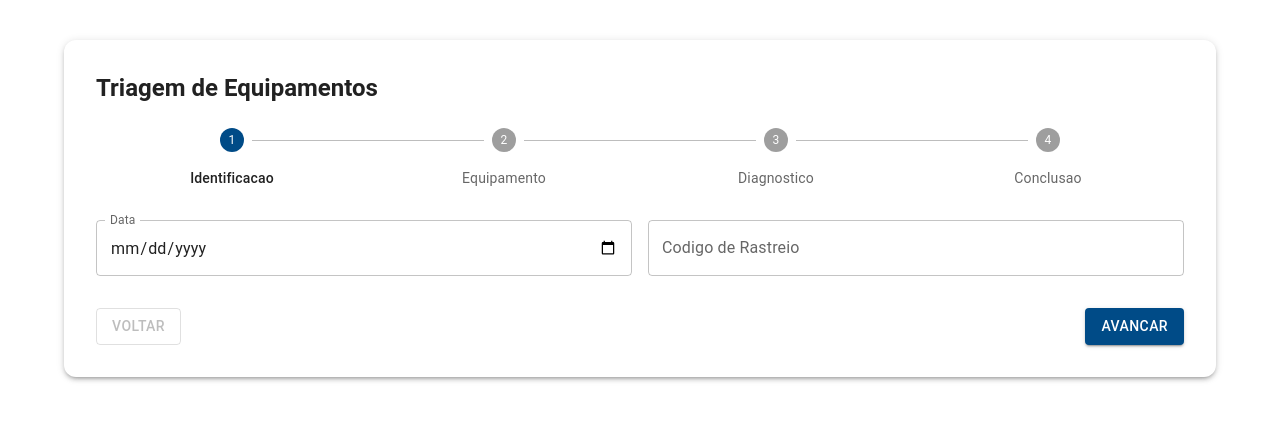
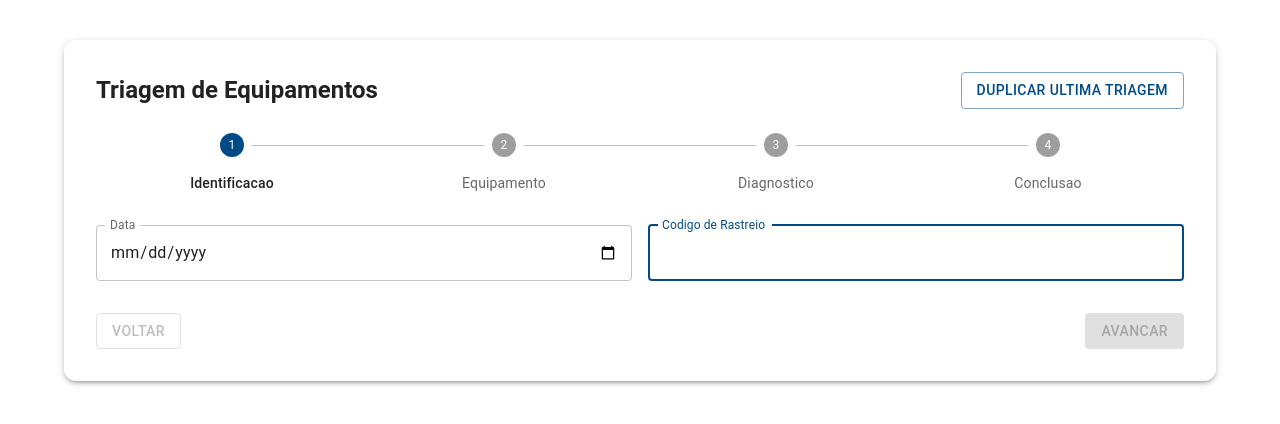
Before and after one commit to agr3w/Projeto_AT, a React (Vite) app: page /triagem in a window 1280 px wide. Shown: the top 424 px of the page. Built offline with nearby package versions, Linux system fonts and the light colour scheme.

Commit message:
Adiciona funcionalidades de edição e exclusão na triagem, além de permitir duplicação da última triagem

```diff
--- a/src/Router.jsx
+++ b/src/Router.jsx
@@ -6,7 +6,9 @@ export default function Router() {
   return (
     <Routes>
       <Route path="/" element={<DashboardTriagem />} />
+      <Route path="/dashboard" element={<DashboardTriagem />} />
       <Route path="/triagem" element={<Triagem />} />
+      <Route path="/editar/:id" element={<Triagem />} />
     </Routes>
   );
 }
--- a/src/pages/public/DashboardTriagem.jsx
+++ b/src/pages/public/DashboardTriagem.jsx
@@ -1,4 +1,4 @@
-import { useEffect, useMemo, useState } from "react";
+import { useMemo, useState } from "react";
 import {
   Autocomplete,
   Box,
@@ -8,6 +8,7 @@ import {
   CssBaseline,
   FormControl,
   Grid,
+  IconButton,
   InputLabel,
   MenuItem,
   Paper,
@@ -22,6 +23,8 @@ import {
   Typography,
 } from "@mui/material";
 import AddIcon from "@mui/icons-material/Add";
+import DeleteIcon from "@mui/icons-material/Delete";
+import EditIcon from "@mui/icons-material/Edit";
 import { ThemeProvider, createTheme } from "@mui/material/styles";
 import { useNavigate } from "react-router-dom";
 
@@ -38,25 +41,17 @@ const dashboardTheme = createTheme({
 
 export default function DashboardTriagem() {
   const navigate = useNavigate();
-  const [triagens, setTriagens] = useState([]);
+  const [triagens, setTriagens] = useState(() => {
+    try {
+      const triagensLocalStorage = JSON.parse(localStorage.getItem("triagens_at") || "[]");
+      return Array.isArray(triagensLocalStorage) ? triagensLocalStorage : [];
+    } catch {
+      return [];
+    }
+  });
   const [searchTerm, setSearchTerm] = useState("");
   const [operadorFilter, setOperadorFilter] = useState(null);
   const [statusFilter, setStatusFilter] = useState("");
-
-  useEffect(() => {
-    let triagensLocalStorage = [];
-
-    try {
-      triagensLocalStorage = JSON.parse(localStorage.getItem("triagens_at") || "[]");
-      if (!Array.isArray(triagensLocalStorage)) {
-        triagensLocalStorage = [];
-      }
-    } catch {
-      triagensLocalStorage = [];
-    }
-
-    setTriagens(triagensLocalStorage);
-  }, []);
 
   const operadorOptions = useMemo(() => {
     const operadores = triagens
@@ -92,6 +87,27 @@ export default function DashboardTriagem() {
       const quantidade = Number(equipamento.quantidade) || 0;
       return total + quantidade;
     }, 0);
+  };
+
+  const handleDelete = (id) => {
+    const confirmar = window.confirm("Tem certeza que deseja excluir este registro?");
+
+    if (!confirmar) {
+      return;
+    }
+
+    const triagensAtualizadas = triagens.filter((triagem) => triagem.id !== id);
+    setTriagens(triagensAtualizadas);
+    localStorage.setItem("triagens_at", JSON.stringify(triagensAtualizadas));
+  };
+
+  const handleEdit = (triagem) => {
+    if (!triagem?.id) {
+      alert("Registro sem ID. Nao foi possivel abrir a edicao.");
+      return;
+    }
+
+    navigate(`/editar/${triagem.id}`);
   };
 
   return (
@@ -175,6 +191,9 @@ export default function DashboardTriagem() {
                   Equipamentos
                 </TableCell>
                 <TableCell sx={{ color: "common.white", fontWeight: 700 }}>Status</TableCell>
+                <TableCell sx={{ color: "common.white", fontWeight: 700 }}>
+                  Acoes
+                </TableCell>
               </TableRow>
             </TableHead>
 
@@ -195,11 +214,27 @@ export default function DashboardTriagem() {
                         variant="filled"
                       />
                     </TableCell>
+                    <TableCell>
+                      <IconButton
+                        color="primary"
+                        aria-label="Editar triagem"
+                        onClick={() => handleEdit(triagem)}
+                      >
+                        <EditIcon />
+                      </IconButton>
+                      <IconButton
+                        color="error"
+                        aria-label="Excluir triagem"
+                        onClick={() => handleDelete(triagem.id)}
+                      >
+                        <DeleteIcon />
+                      </IconButton>
+                    </TableCell>
                   </TableRow>
                 ))
               ) : (
                 <TableRow>
-                  <TableCell colSpan={6} align="center" sx={{ py: 6 }}>
+                  <TableCell colSpan={7} align="center" sx={{ py: 6 }}>
                     Nenhuma triagem encontrada para os filtros informados.
                   </TableCell>
                 </TableRow>
--- a/src/sections/triagem/TriagemStepper.jsx
+++ b/src/sections/triagem/TriagemStepper.jsx
@@ -1,4 +1,4 @@
-import { useMemo, useState } from "react";
+import { useEffect, useMemo, useState } from "react";
 import {
   Autocomplete,
   Box,
@@ -16,6 +16,7 @@ import {
 } from "@mui/material";
 import AddIcon from "@mui/icons-material/Add";
 import DeleteIcon from "@mui/icons-material/Delete";
+import { useNavigate, useParams } from "react-router-dom";
 import {
   conteudoOptions,
   defeitoOptions,
@@ -39,10 +40,87 @@ const createInitialFormData = () => ({
 });
 
 export default function TriagemStepper() {
+  const { id } = useParams();
+  const navigate = useNavigate();
   const [activeStep, setActiveStep] = useState(0);
   const [formData, setFormData] = useState(createInitialFormData());
+  const [isEditing, setIsEditing] = useState(false);
 
   const isLastStep = useMemo(() => activeStep === steps.length - 1, [activeStep]);
+
+  const isStepValid = (step, data) => {
+    if (step === 0) {
+      return Boolean(data.data?.trim() && data.codigoRastreio?.trim());
+    }
+
+    if (step === 1) {
+      return data.equipamentos.some(
+        (equipamento) =>
+          Boolean(equipamento.conteudo?.trim()) &&
+          Boolean(equipamento.macAddress?.trim()) &&
+          Number(equipamento.quantidade) > 0,
+      );
+    }
+
+    if (step === 2) {
+      return Boolean(data.operador?.trim() && data.motivo?.trim() && data.defeito?.trim());
+    }
+
+    if (step === 3) {
+      return Boolean(data.numeroChamado?.trim());
+    }
+
+    return false;
+  };
+
+  const canProceedCurrentStep = useMemo(
+    () => isStepValid(activeStep, formData),
+    [activeStep, formData],
+  );
+
+  useEffect(() => {
+    if (!id) {
+      setIsEditing(false);
+      return;
+    }
+
+    let triagensSalvas = [];
+
+    try {
+      triagensSalvas = JSON.parse(localStorage.getItem("triagens_at") || "[]");
+      if (!Array.isArray(triagensSalvas)) {
+        triagensSalvas = [];
+      }
+    } catch {
+      triagensSalvas = [];
+    }
+
+    const triagemEncontrada = triagensSalvas.find(
+      (triagem) => String(triagem.id) === String(id),
+    );
+
+    if (!triagemEncontrada) {
+      alert("Triagem nao encontrada para edicao.");
+      navigate("/dashboard");
+      return;
+    }
+
+    setFormData({
+      ...createInitialFormData(),
+      ...triagemEncontrada,
+      equipamentos:
+        Array.isArray(triagemEncontrada.equipamentos) &&
+        triagemEncontrada.equipamentos.length > 0
+          ? triagemEncontrada.equipamentos.map((equipamento) => ({
+              conteudo: equipamento.conteudo || "",
+              quantidade: Number(equipamento.quantidade) > 0 ? Number(equipamento.quantidade) : 1,
+              macAddress: equipamento.macAddress || "",
+            }))
+          : [{ conteudo: "", quantidade: 1, macAddress: "" }],
+    });
+    setIsEditing(true);
+    setActiveStep(0);
+  }, [id, navigate]);
 
   const handleChange = (field) => (event) => {
     const value =
@@ -56,6 +134,40 @@ export default function TriagemStepper() {
 
   const handleNext = () => {
     if (isLastStep) {
+      if (isEditing) {
+        let triagensSalvas = [];
+
+        try {
+          triagensSalvas = JSON.parse(localStorage.getItem("triagens_at") || "[]");
+          if (!Array.isArray(triagensSalvas)) {
+            triagensSalvas = [];
+          }
+        } catch {
+          triagensSalvas = [];
+        }
+
+        const triagemAtualizada = {
+          ...formData,
+          id: Number.isNaN(Number(id)) ? id : Number(id),
+        };
+
+        const triagemIndex = triagensSalvas.findIndex(
+          (triagem) => String(triagem.id) === String(id),
+        );
+
+        if (triagemIndex === -1) {
+          alert("Nao foi possivel atualizar: registro nao encontrado.");
+          return;
+        }
+
+        triagensSalvas[triagemIndex] = triagemAtualizada;
+        localStorage.setItem("triagens_at", JSON.stringify(triagensSalvas));
+
+        alert("Triagem atualizada com sucesso!");
+        navigate("/dashboard");
+        return;
+      }
+
       const triagemComId = {
         ...formData,
         id: Date.now(),
@@ -87,6 +199,85 @@ export default function TriagemStepper() {
   const handleBack = () => {
     setActiveStep((previous) => previous - 1);
   };
+
+  const handleDuplicateLastTriagem = () => {
+    let triagensSalvas = [];
+
+    try {
+      triagensSalvas = JSON.parse(localStorage.getItem("triagens_at") || "[]");
+      if (!Array.isArray(triagensSalvas)) {
+        triagensSalvas = [];
+      }
+    } catch {
+      triagensSalvas = [];
+    }
+
+    if (triagensSalvas.length === 0) {
+      alert("Nenhuma triagem anterior encontrada para duplicar.");
+      return;
+    }
+
+    const ultimaTriagem = triagensSalvas[triagensSalvas.length - 1];
+
+    setFormData({
+      ...createInitialFormData(),
+      ...ultimaTriagem,
+      codigoRastreio: "",
+      numeroChamado: "",
+      equipamentos: Array.isArray(ultimaTriagem.equipamentos)
+        ? ultimaTriagem.equipamentos.map((equipamento) => ({
+            conteudo: equipamento.conteudo || "",
+            quantidade: Number(equipamento.quantidade) > 0 ? Number(equipamento.quantidade) : 1,
+            macAddress: "",
+          }))
+        : [{ conteudo: "", quantidade: 1, macAddress: "" }],
+    });
+
+    setActiveStep(0);
+    alert("Ultima triagem duplicada. Preencha os campos unicos para continuar.");
+  };
+
+  useEffect(() => {
+    const handleKeyDown = (event) => {
+      const target = event.target;
+      const isTextarea = target instanceof HTMLTextAreaElement;
+      const isEditable = target instanceof HTMLElement && target.isContentEditable;
+      const isAutocompleteOpen =
+        target instanceof HTMLElement && target.getAttribute("aria-expanded") === "true";
+
+      if (event.altKey && event.key === "1") {
+        event.preventDefault();
+        setFormData((previous) => ({
+          ...previous,
+          motivo: "Devolucao",
+        }));
+        return;
+      }
+
+      if (event.altKey && event.key === "2") {
+        event.preventDefault();
+        setFormData((previous) => ({
+          ...previous,
+          motivo: "Manutencao",
+        }));
+        return;
+      }
+
+      if (event.key === "Enter" && !event.shiftKey) {
+        if (isTextarea || isEditable || isAutocompleteOpen) {
+          return;
+        }
+
+        if (canProceedCurrentStep) {
+          event.preventDefault();
+          handleNext();
+        }
+      }
+    };
+
+    window.addEventListener("keydown", handleKeyDown);
+    return () => window.removeEventListener("keydown", handleKeyDown);
+  }, [canProceedCurrentStep, handleNext]);
 
   const handleAddEquipamento = () => {
     setFormData((previous) => ({
@@ -138,6 +329,7 @@ export default function TriagemStepper() {
               <TextField
                 fullWidth
                 label="Codigo de Rastreio"
+                autoFocus
                 value={formData.codigoRastreio}
                 onChange={handleChange("codigoRastreio")}
               />
@@ -171,7 +363,9 @@ export default function TriagemStepper() {
                     onInputChange={(_, newInputValue) => {
                       handleEquipamentoChange(index, "conteudo", newInputValue);
                     }}
-                    renderInput={(params) => <TextField {...params} label="Conteudo" />}
+                    renderInput={(params) => (
+                      <TextField {...params} label="Conteudo" autoFocus={index === 0} />
+                    )}
                   />
                 </Grid>
 
@@ -337,9 +531,23 @@ export default function TriagemStepper() {
 
   return (
     <Paper elevation={3} sx={{ p: { xs: 2, md: 4 }, borderRadius: 3 }}>
-      <Typography variant="h5" fontWeight={700} mb={3}>
-        Triagem de Equipamentos
-      </Typography>
+      <Box
+        sx={{
+          display: "flex",
+          justifyContent: "space-between",
+          alignItems: "center",
+          gap: 2,
+          flexWrap: "wrap",
+          mb: 3,
+        }}
+      >
+        <Typography variant="h5" fontWeight={700}>
+          {isEditing ? "Editar Triagem" : "Triagem de Equipamentos"}
+        </Typography>
+        <Button variant="outlined" onClick={handleDuplicateLastTriagem}>
+          Duplicar Ultima Triagem
+        </Button>
+      </Box>
 
       <Stepper activeStep={activeStep} alternativeLabel sx={{ mb: 4 }}>
         {steps.map((label) => (
@@ -363,8 +571,8 @@ export default function TriagemStepper() {
           Voltar
         </Button>
 
-        <Button variant="contained" onClick={handleNext}>
-          {isLastStep ? "Salvar Triagem" : "Avancar"}
+        <Button variant="contained" onClick={handleNext} disabled={!canProceedCurrentStep}>
+          {isLastStep ? (isEditing ? "Atualizar Registro" : "Salvar Triagem") : "Avancar"}
         </Button>
       </Box>
     </Paper>
```
